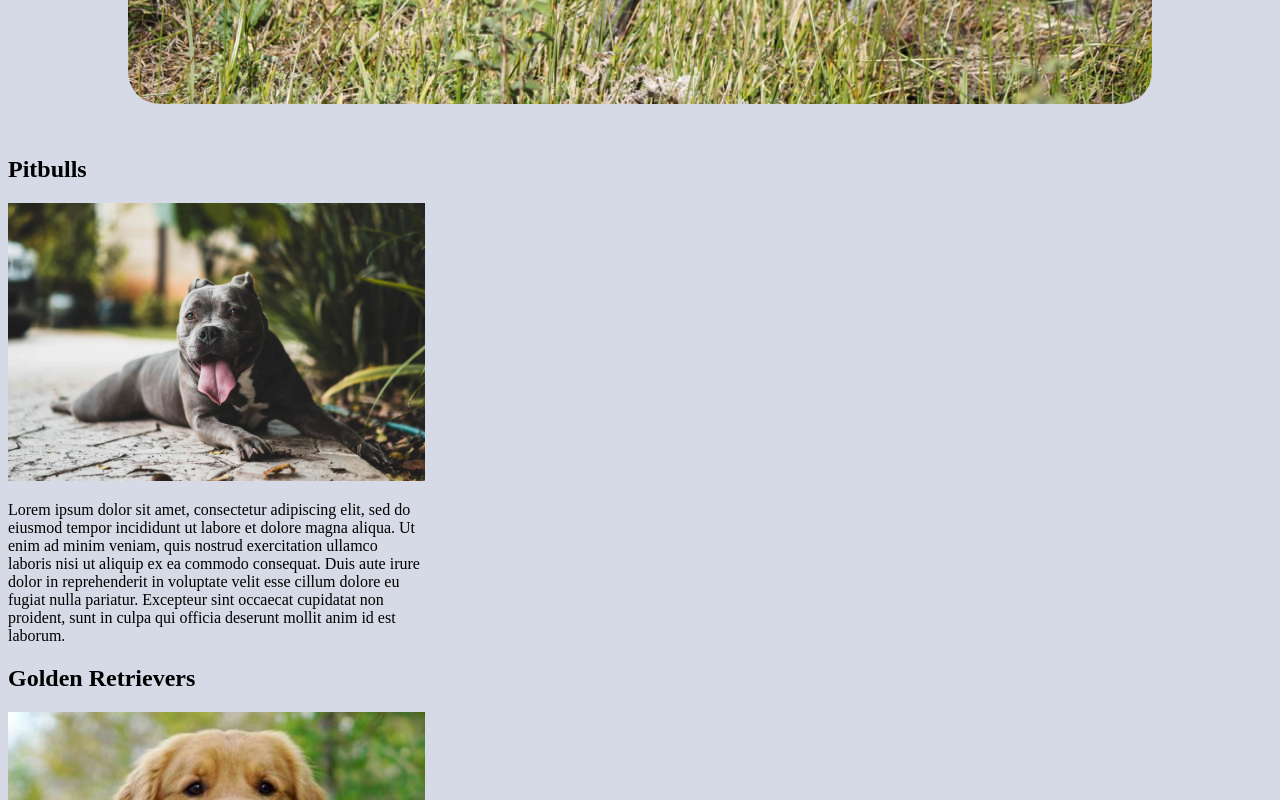
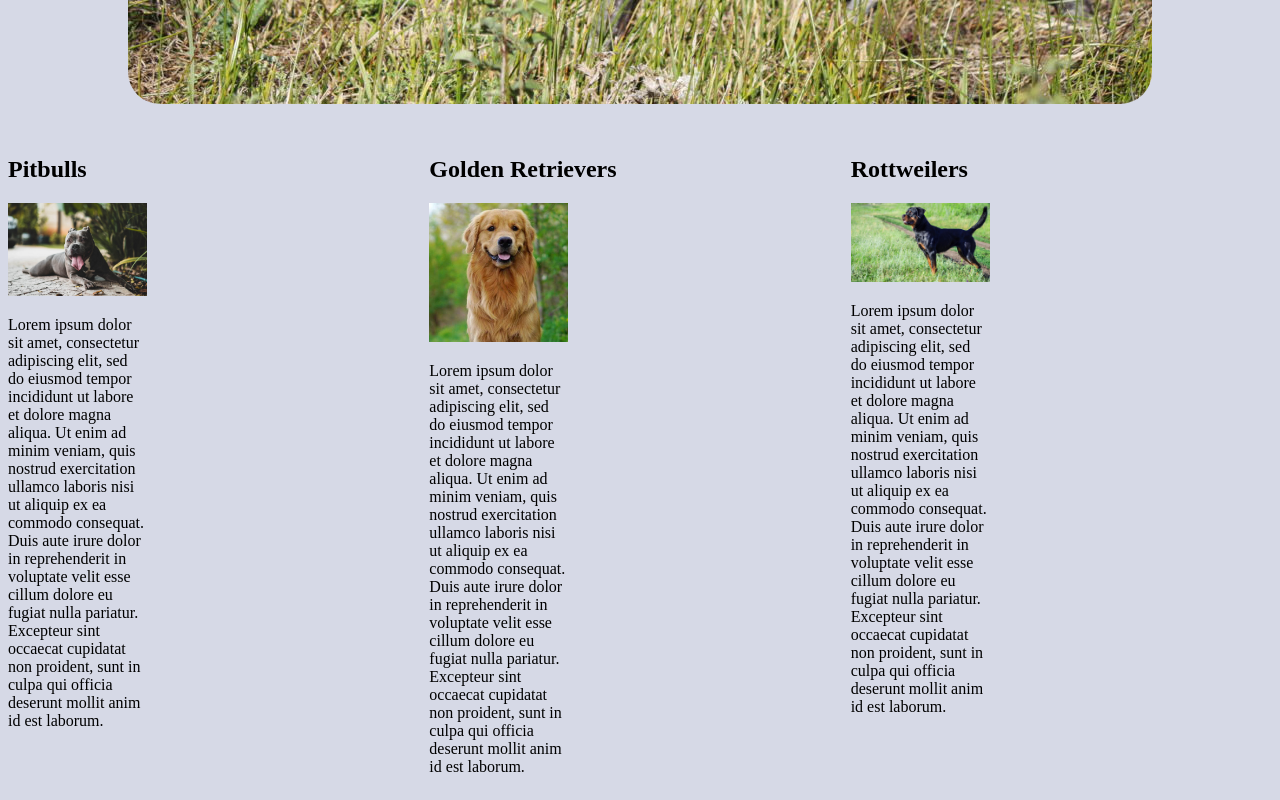
Before and after one commit to kevinthom225/mans-best-friend, a plain HTML site: page index.html in a window 1280 px wide. Shown: the part 560-1360 px from the top of the page. Drawn offline with Linux system fonts and the light colour scheme.

Commit message:
changed row to column

```diff
--- a/css/style.css
+++ b/css/style.css
@@ -16,11 +16,11 @@
 }
 
 .article-pic{
-    max-width: 33%;
+    width: 33%;
 }
 
 p{
-    max-width: 33%;
+    width: 33%;
 }
 
 .link:hover {
@@ -62,17 +62,27 @@ img{
     justify-content: center;
 }
 
+
+
+
+
+
+
+/*Mobile Out Media Queries*/
+
 @media (min-width : 552px){
     .menu-mobile{
         display: none;
     }
 
     section{
-        display: inline-block;
+        display: flex;
+        flex-direction: row;
     }
 
     .menu-desktop{
         display: inline-block;
     }
 
+
 }
```
